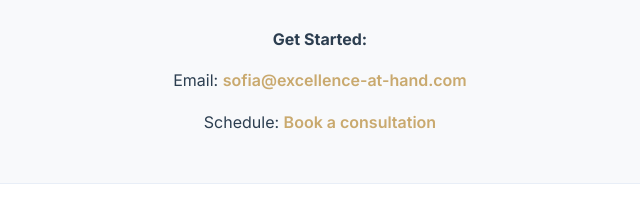
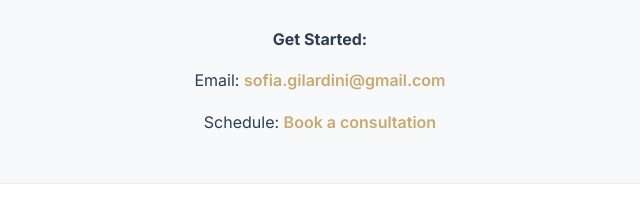
Before and after one commit to sofiagilardini/excellence-at-hand, a plain HTML site: page subjects.html in a window 1280 px wide. Shown: the part 2903-3116 px from the top of the page, 320-960 px from the left. Drawn offline with nearby package versions, Linux system fonts and the light colour scheme.

Commit message:
temp. email

```diff
--- a/subjects.html
+++ b/subjects.html
@@ -117,12 +117,12 @@
       <p>Sessions conducted via professional video conferencing with shared digital whiteboard and resources.</p>
       <div class="contact-info" style="margin: 2rem 0; background: var(--bg-muted); padding: 2rem; border-radius: var(--border-radius);">
         <p><strong>Get Started:</strong></p>
-        <p>Email: <a href="mailto:sofia@excellence-at-hand.com" style="color: var(--accent); font-weight: 600;">sofia@excellence-at-hand.com</a></p>
+        <p>Email: <a href="mailto:sofia.gilardini@gmail.com" style="color: var(--accent); font-weight: 600;">sofia.gilardini@gmail.com</a></p>
         <p>Schedule: <a href="https://calendly.com" target="_blank" rel="noopener" style="color: var(--accent); font-weight: 600;">Book a consultation</a></p>
       </div>
       <p class="small">Bundle packages and term plans available. International payment methods accepted.</p>
       <div style="margin-top: 2rem;">
-        <a href="mailto:sofia@excellence-at-hand.com" class="cta cta-primary">Book Your Consultation</a>
+        <a href="mailto:sofia.gilardini@gmail.com" class="cta cta-primary">Book Your Consultation</a>
       </div>
     </div>
   </div>
```
Also changed, not shown: index.html (+1 -1 lines), index2.html (+1 -1 lines), team.html (+1 -1 lines).
